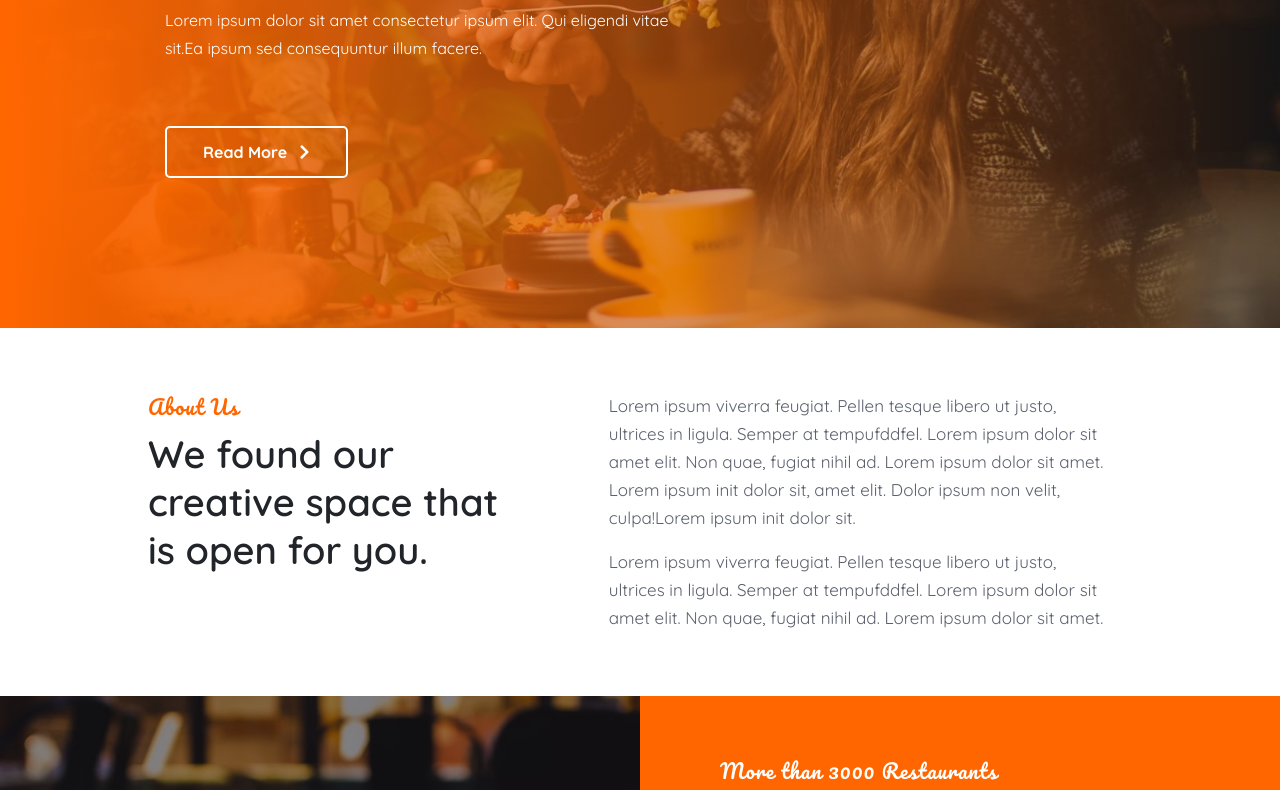
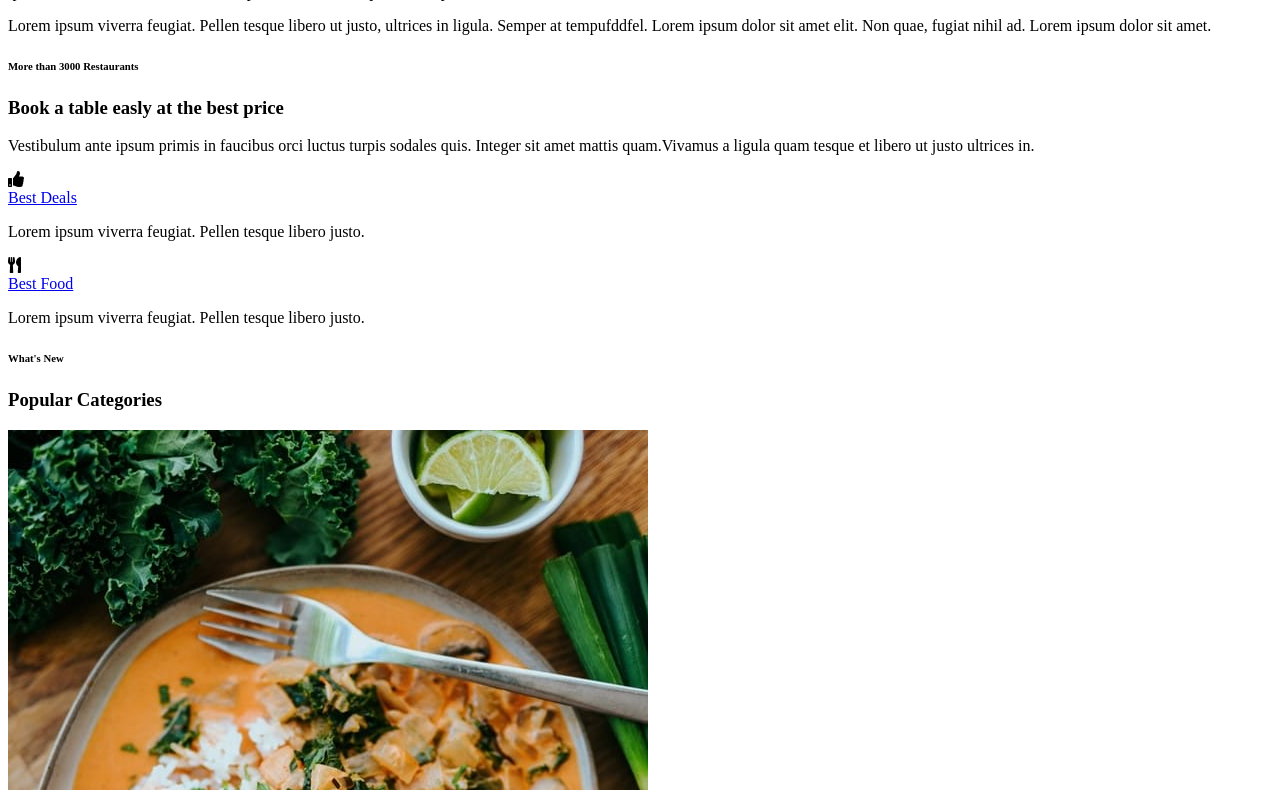
Before and after one commit to chuhaiphu/Capstone_Bootstrap_17, a plain HTML site: page index.html in a window 1280 px wide. Shown: the part 360-1150 px from the top of the page. Drawn offline with nearby package versions, Linux system fonts and the light colour scheme; a script that the page names is missing.

Commit message:
xoa font awesome, xoa bootstrap

```diff
--- a/index.html
+++ b/index.html
@@ -15,10 +15,6 @@
         integrity="sha512-+4zCK9k+qNFUR5X+cKL9EIR+ZOhtIloNl9GIKS57V1MyNsYpYcUrUeQc9vNfzsWfV28IaLL3i96P9sdNyeRssA=="
         crossorigin="anonymous" />
 
-    <!-- ? BOOTSTRAP -->
-    <link rel="stylesheet" href="https://cdn.jsdelivr.net/npm/bootstrap@4.6.2/dist/css/bootstrap.min.css"
-        integrity="sha384-xOolHFLEh07PJGoPkLv1IbcEPTNtaed2xpHsD9ESMhqIYd0nLMwNLD69Npy4HI+N" crossorigin="anonymous">
-
     <!-- OWL CAROSEL  -->
     <link rel="stylesheet" href="https://cdnjs.cloudflare.com/ajax/libs/OwlCarousel2/2.3.4/assets/owl.carousel.min.css"
         integrity="sha512-tS3S5qG0BlhnQROyJXvNjeEM4UpMXHrQfTGmbQ1gKmelCxlSEBUaxhRBj/EFTzpbP4RVSrpEikbmdJobCvhE3g=="
@@ -28,8 +24,6 @@
         integrity="sha512-sMXtMNL1zRzolHYKEujM2AqCLUR9F2C4/05cdbxjjLSRvMQIciEPCQZo++nk7go3BtSuK9kfa/s+a4f4i5pLkw=="
         crossorigin="anonymous" referrerpolicy="no-referrer" />
 
-    <!-- ? MAIN CSS -->
-    <link rel="stylesheet" href="./css/style.css">
 </head>
 
 <body>
```
